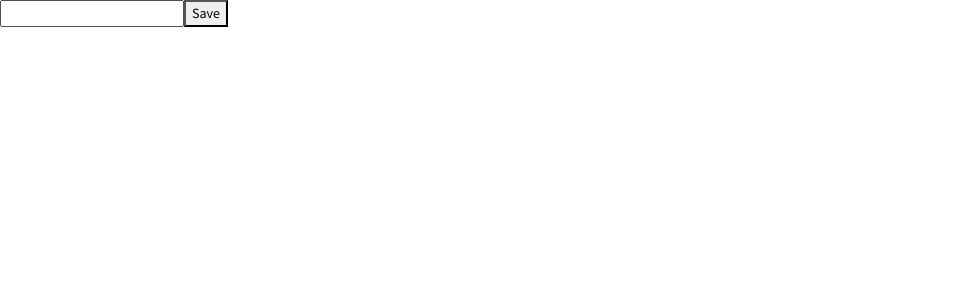
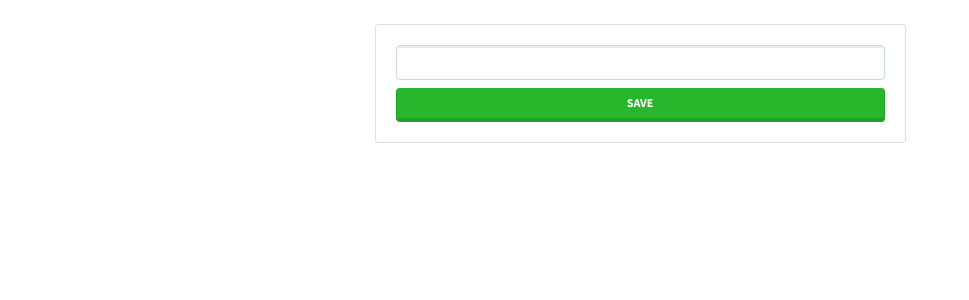
Before and after one commit to SantiagoAOttolini/TypeScript-and-ReactJS, a React (Create React App) app: page / in a window 1280 px wide. Shown: the top 300 px of the page, without its empty margins (0-969 px from the left). Built offline with nearby package versions, Linux system fonts and the light colour scheme.

Commit message:
TS-React: Style form

```diff
--- a/src/App.tsx
+++ b/src/App.tsx
@@ -29,18 +29,27 @@ function App(): JSX.Element {
   };
 
   return (
-    <div>
+    <div className="container p-4">
+      <div className="row">
+        <div className="col-md-6 offset-md-3">
+          <div className="card">
+            <div className="card-body">
               <form onSubmit={handleSubmit}>
                 <input
                   type="text"
                   onChange={(e) => setNewTask(e.target.value)}
                   value={newTask}
+                  className="form-control"
                 />
-        <button>Save</button>
+                <button className="btn btn-success btn-block mt-2">Save</button>
               </form>
+            </div>
+          </div>
           {tasks.map((t: ITask, i: number) => {
             return <h1 key={i}>{t.name}</h1>;
           })}
+        </div>
+      </div>
     </div>
   );
 }
```
Lines whose indentation alone changed are shown as unchanged.
